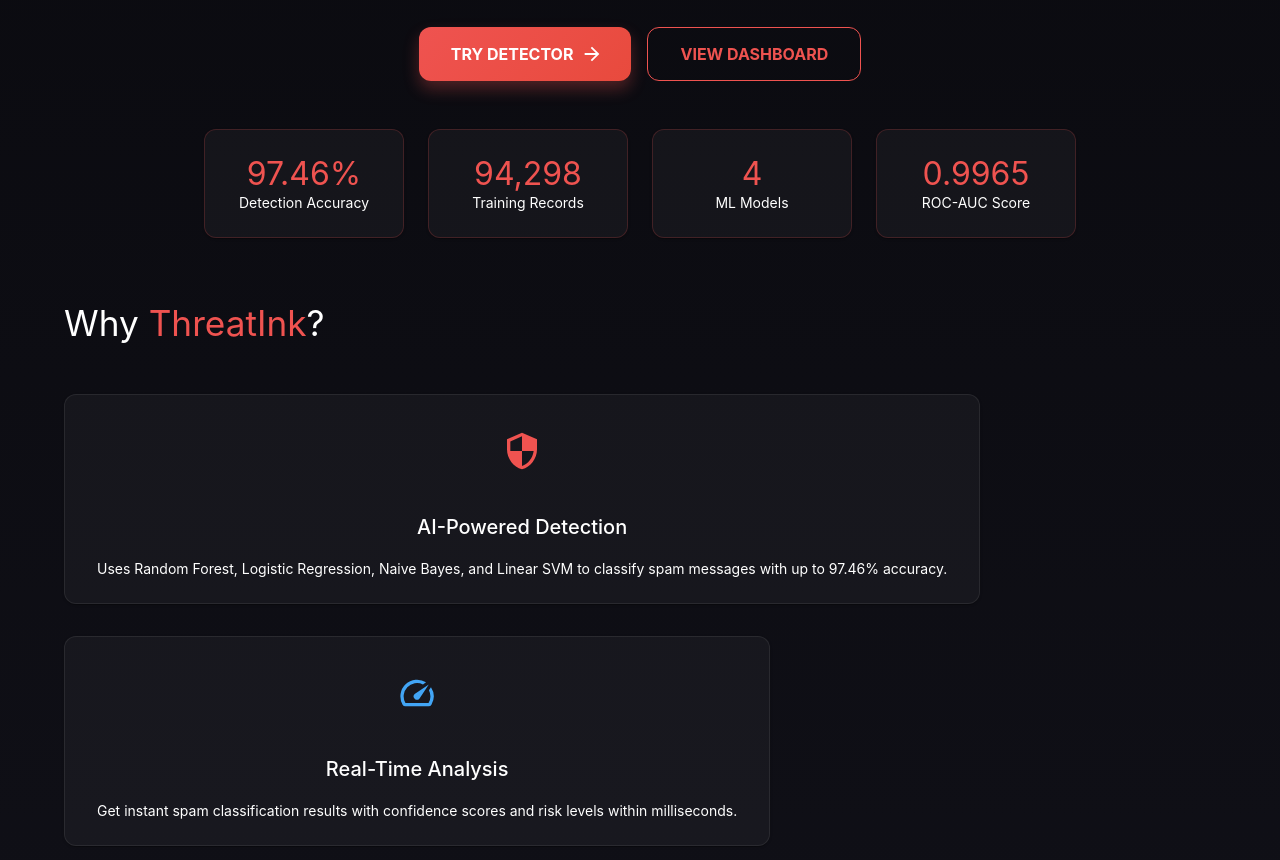
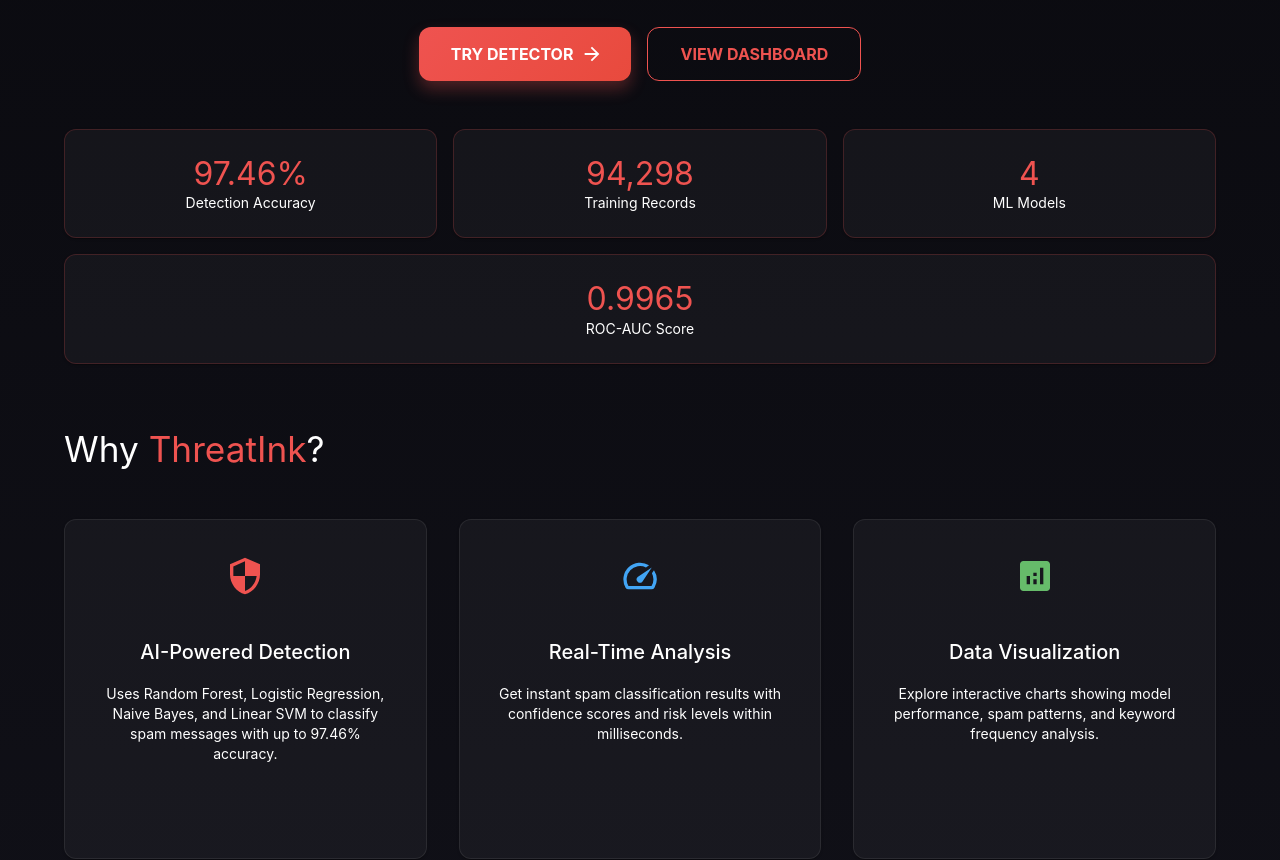
Before and after one commit to j23039278-netizen/COS30049_Group5, a React (Vite) app in the folder frontend/: page / in a window 1280 px wide. Shown: the part 340-1200 px from the top of the page. Built offline with nearby package versions, Linux system fonts and the light colour scheme.

Commit message:
Edit interface

```diff
--- a/frontend/src/pages/Home.jsx
+++ b/frontend/src/pages/Home.jsx
@@ -115,24 +115,26 @@
         {/* ── Stats Bar ── */}
         <Box sx={{
           display: "flex",
-          justifyContent: "center",
-          flexWrap: "wrap",
-          gap: { xs: 1.5, sm: 2, md: 3 },
+          justifyContent: "space-between",
+          gap: { xs: 1, sm: 2, md: 2 },
           mb: 8,
           animation: "fadeIn 1.4s ease-in 0.6s both",
+          flexWrap: "wrap",
         }}>
           {stats.map((stat) => (
             <Card
               key={stat.label}
               sx={{
+                flex: "1 1 calc(50% - 8px)",
+                "@media (min-width: 600px)": {
+                  flex: "1 1 calc(25% - 8px)",
+                },
                 textAlign: "center",
                 py: { xs: 2.5, md: 3 },
                 px: { xs: 2, md: 3 },
                 background: isDark ? "rgba(255,255,255,0.04)" : "rgba(255,255,255,0.7)",
                 border: isDark ? "1px solid rgba(239,83,80,0.2)" : "1px solid rgba(239,83,80,0.15)",
-                flex: "1 1 auto",
-                minWidth: { xs: "calc(50% - 12px)", sm: "calc(50% - 12px)", md: "auto" },
-                maxWidth: { md: 200 },
+                minWidth: 0,
                 "&:hover": {
                   transform: "translateY(-6px)",
                   boxShadow: isDark ? "0 12px 24px rgba(0,0,0,0.3)" : "0 12px 24px rgba(0,0,0,0.1)",
@@ -155,13 +157,25 @@
           Why <span style={{ color: "#ef5350" }}>ThreatInk</span>?
         </Typography>
 
-        <Grid container spacing={4} sx={{ pb: 10 }}>
+        <Box sx={{
+          display: "flex",
+          gap: 4,
+          flexWrap: "wrap",
+          justifyContent: "space-between",
+          pb: 10,
+        }}>
           {features.map((f, index) => (
-            <Grid item xs={12} sm={6} md={3} key={f.title} sx={{
-              animation: `fadeIn 0.6s ease-in ${0.8 + index * 0.1}s both`,
-            }}>
+            <Box
+              key={f.title}
+              sx={{
+                flex: "1 1 calc(25% - 12px)",
+                minWidth: "auto",
+                animation: `fadeIn 0.6s ease-in ${0.8 + index * 0.1}s both`,
+              }}
+            >
               <Card sx={{
                 height: "100%",
+                minHeight: 340,
                 background: isDark ? "rgba(255,255,255,0.04)" : "rgba(255,255,255,0.7)",
                 border: isDark ? "1px solid rgba(255,255,255,0.08)" : "1px solid rgba(239,83,80,0.1)",
                 transition: "all 0.3s ease",
@@ -180,9 +194,9 @@
                   <Typography variant="body2" color={isDark ? "grey.400" : "grey.600"} sx={{ flex: 1 }}>{f.desc}</Typography>
                 </CardContent>
               </Card>
-            </Grid>
+            </Box>
           ))}
-        </Grid>
+        </Box>
 
       </Container>
 
```
